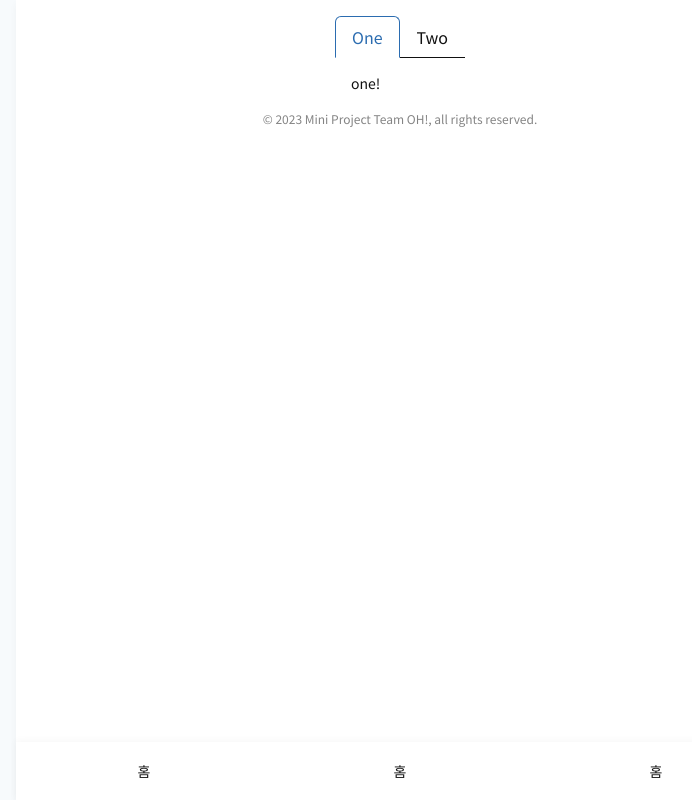
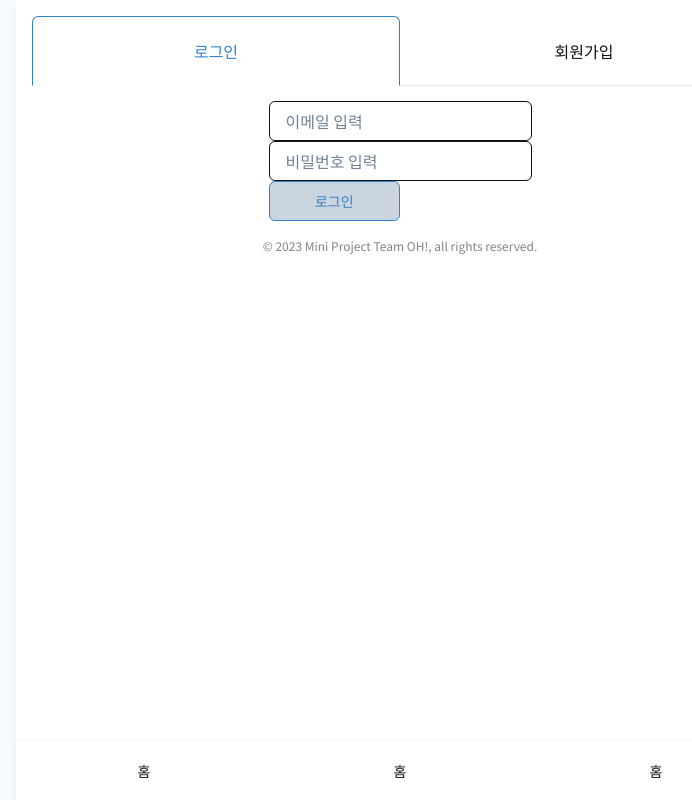
Before and after one commit to TeamOHJO/Frontend, a React (Vite) app: page /login in a window 1280 px wide. Shown: the whole page, without its empty margins (240-932 px from the left). Built offline with nearby package versions, Linux system fonts and the light colour scheme; a web font is replaced by a local one.

Commit message:
feat : 로그인 레이아웃 및 유효성 검사 추가

```diff
--- /dev/null
+++ b/src/pages/Login/JoinTabContent.tsx
@@ -0,0 +1,3 @@
+const JoinTabContent = () => <p>Join</p>;
+
+export default JoinTabContent;
--- /dev/null
+++ b/src/pages/Login/LoginTabContent.tsx
@@ -0,0 +1,116 @@
+import {
+  useState, FormEvent, ChangeEvent, useMemo,
+} from 'react';
+import {
+  Flex,
+  Input,
+  Button,
+  FormErrorMessage,
+  FormControl,
+} from '@chakra-ui/react';
+import { LoginData, ValidationLogin } from '../../@types/interface';
+
+const LoginTabContent = () => {
+  const [formData, setFormData] = useState({
+    email: '',
+    password: '',
+  });
+  const [isError, setIsError] = useState({
+    email: false,
+    password: false,
+  });
+  const [errors, setErrors] = useState({
+    email: '',
+    password: '',
+  });
+
+  const handleLoginSubmit = async (e: FormEvent) => {
+    e.preventDefault();
+  };
+
+  const validateField = ({ key, value }: ValidationLogin): string => {
+    let error = '';
+    switch (key) {
+      case 'email':
+        if (!/^[^\s@]+@[^\s@]+\.[^\s@]+$/.test(value)) error = '이메일 형식이 아닙니다.';
+        break;
+      case 'password':
+        if (value.length < 5) error = '비밀번호는 최소 5자 이상이어야 합니다';
+        break;
+      default:
+        break;
+    }
+    return error;
+  };
+
+  const errorSetFunc = (
+    e: ChangeEvent<HTMLInputElement>,
+    key: keyof LoginData,
+  ) => {
+    const { value } = e.target;
+    setFormData({ ...formData, [key]: value });
+    const newErrors: { [key in keyof LoginData]?: string } = {};
+    const newIsError: { [key in keyof LoginData]?: boolean } = {};
+
+    const error = validateField({ key, value });
+
+    newErrors[key] = error;
+    newIsError[key] = Boolean(error);
+
+    setErrors((prevErrors) => ({ ...prevErrors, ...newErrors }));
+    setIsError((prevIsError) => ({ ...prevIsError, ...newIsError }));
+  };
+
+  let isFormValid = true;
+
+  isFormValid = useMemo(() => {
+    const errorData = Object.values(errors).every((error) => error === '');
+    const isForm = Object.values(formData).every((data) => data !== '');
+    if (isForm && errorData) return false;
+    return true;
+  }, [errorSetFunc]);
+
+  return (
+    <Flex flexDirection="column" alignItems="center">
+      <form onSubmit={handleLoginSubmit}>
+        <FormControl isRequired isInvalid={isError.email}>
+          <Input
+            type="text"
+            placeholder="이메일 입력"
+            onChange={(e) => errorSetFunc(e, 'email')}
+          />
+          {isError.email && (
+            <FormErrorMessage textAlign="left">
+              {errors.email}
+            </FormErrorMessage>
+          )}
+        </FormControl>
+
+        <FormControl isRequired isInvalid={isError.password}>
+          <Input
+            type="password"
+            placeholder="비밀번호 입력"
+            onChange={(e) => errorSetFunc(e, 'password')}
+          />
+          {isError.password && (
+            <FormErrorMessage textAlign="left">
+              {errors.password}
+            </FormErrorMessage>
+          )}
+        </FormControl>
+        <Button
+          variant="blue"
+          type="submit"
+          isDisabled={isFormValid}
+          _disabled={{
+            bg: '#CBD5E0',
+          }}
+        >
+          로그인
+        </Button>
+      </form>
+    </Flex>
+  );
+};
+
+export default LoginTabContent;
--- a/src/pages/Login/index.tsx
+++ b/src/pages/Login/index.tsx
@@ -1,22 +1,31 @@
 import {
-  Tabs, TabList, Tab, TabPanels, TabPanel,
+  Tabs,
+  TabList,
+  Tab,
+  TabPanels,
+  TabPanel,
+  Wrap,
 } from '@chakra-ui/react';
+import JoinTabContent from './JoinTabContent';
+import LoginTabContent from './LoginTabContent';
 
 const Login = () => (
-  <Tabs variant="enclosed">
-    <TabList>
-      <Tab>One</Tab>
-      <Tab>Two</Tab>
+  <Wrap width="100%">
+    <Tabs variant="enclosed" width="100%">
+      <TabList borderBottomColor="gray.200">
+        <Tab width="50%">로그인</Tab>
+        <Tab width="50%">회원가입</Tab>
       </TabList>
       <TabPanels>
         <TabPanel>
-        <p>one!</p>
+          <LoginTabContent />
         </TabPanel>
         <TabPanel>
-        <p>two!</p>
+          <JoinTabContent />
         </TabPanel>
       </TabPanels>
     </Tabs>
+  </Wrap>
 );
 
 export default Login;
--- a/src/styles/chakraTheme.ts
+++ b/src/styles/chakraTheme.ts
@@ -190,6 +190,19 @@ export const chakraTheme = extendTheme({
         },
       },
     },
+    Tabs: {
+      baseStyle: {
+        tab: {
+          height: '70px',
+          fontWeight: 'medium',
+          fontSize: 'xd',
+          _selected: {
+            color: 'blue.500',
+            borderColor: 'blue.500',
+          },
+        },
+      },
+    },
   },
   styles: {
     global: {
```
Also changed, not shown: src/@types/interface.ts (+10 -0 lines). Lines whose indentation alone changed are shown as unchanged.
